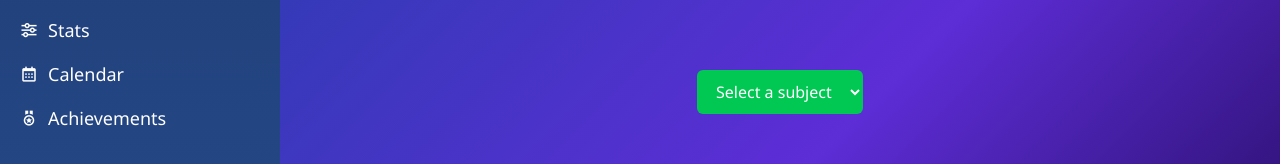
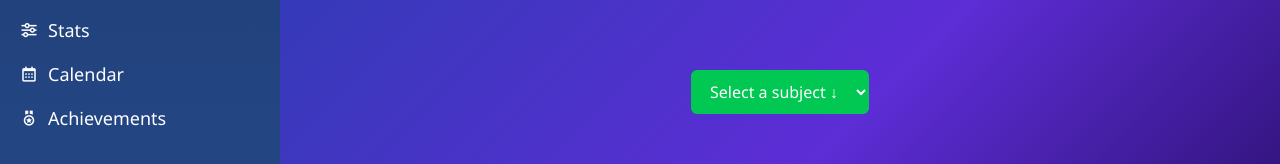
Before and after one commit to Pickle-x/Pickle-x.github.io, a plain HTML site: page index.html in a window 1280 px wide. Shown: the part 209-373 px from the top of the page. Drawn offline with nearby package versions, Linux system fonts and the light colour scheme.

Commit message:
Update index.html

```diff
--- a/index.html
+++ b/index.html
@@ -33,12 +33,11 @@
 
       <div class="timer-container">
         <select id="subject">
-          <option>Select a subject</option>
+          <option>Select a subject ↓</option>
           <option>Math</option>
           <option>Science</option>
           <option>History</option>
           <option>Language</option>
-          <option>APHG</option>
         </select>
 
         <div class="timer" id="timer">00:00:00</div>
```
